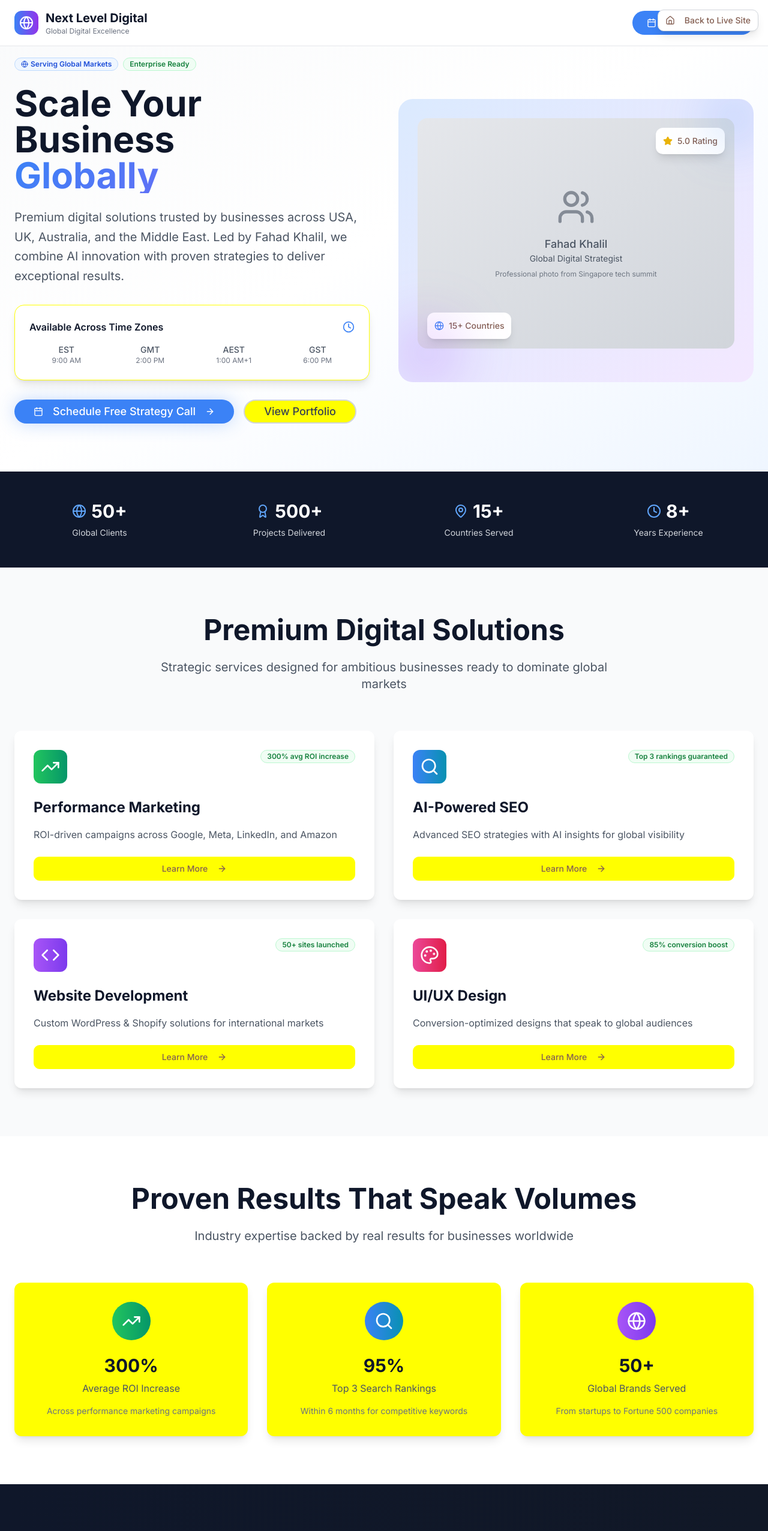
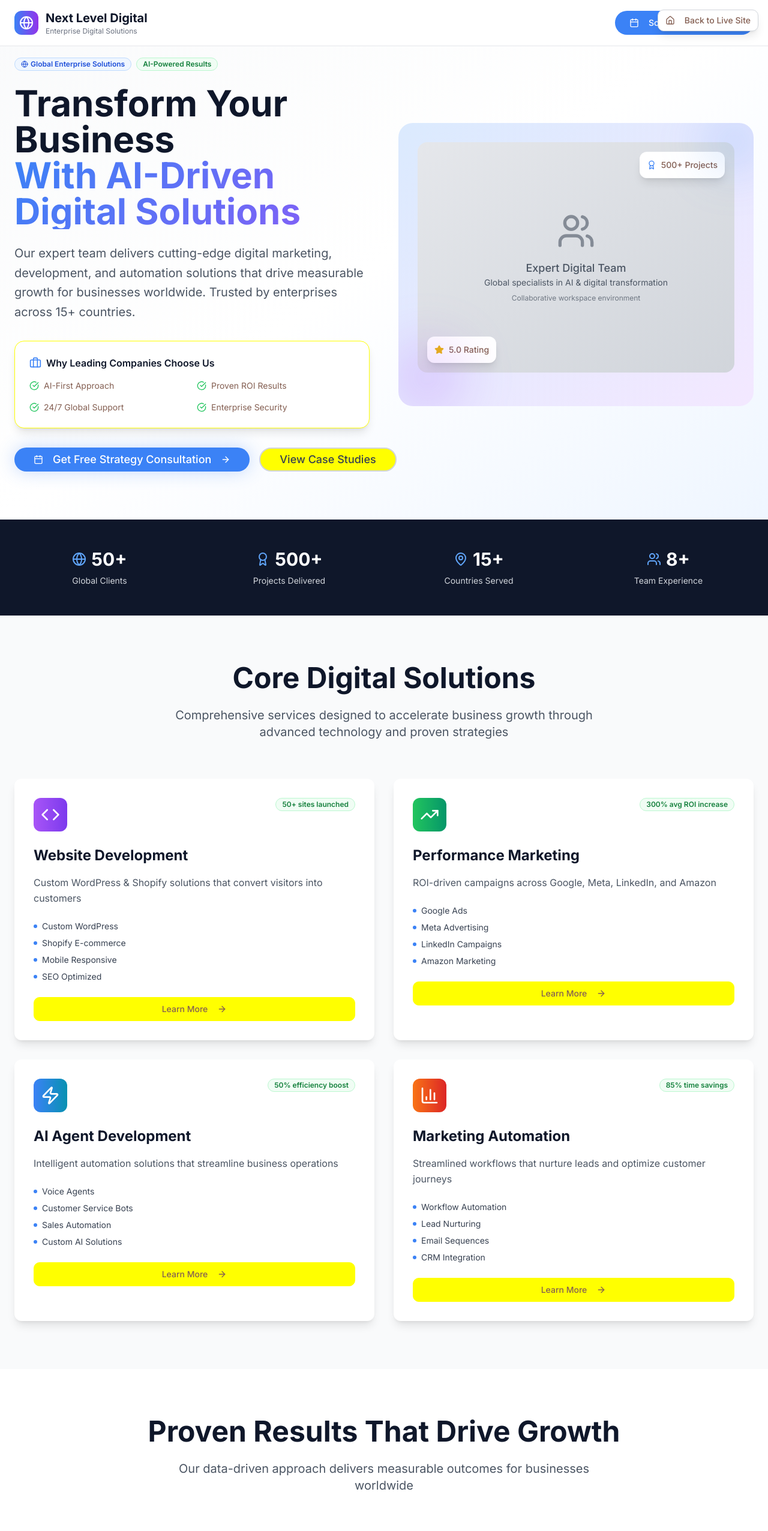
Before and after one commit to DigitalFahad/nextld, a React (Vite) app: page /preview-layout1 in a window 1280 px wide. Shown: the top 2552 px of the page at 60% size. Built offline with nearby package versions, Linux system fonts and the light colour scheme.

Commit message:
Refactor: Remove founder focus, update services
Remove founder-focused elements from Layout Option 1 and focus on a corporate/team-oriented approach. Prioritize Website Development, Performance Marketing, AI Agent Development, and Marketing Automation as the top 4 services.

```diff
--- a/src/components/HomePage-Layout1.tsx
+++ b/src/components/HomePage-Layout1.tsx
@@ -1,3 +1,4 @@
+
 import { Button } from "@/components/ui/button";
 import { Card, CardContent } from "@/components/ui/card";
 import { Badge } from "@/components/ui/badge";
@@ -11,44 +12,51 @@ import {
   TrendingUp,
   Search,
   Code,
-  Palette,
+  Zap,
   Users,
   Award,
   Clock,
   MapPin,
   Phone,
-  Mail
+  Mail,
+  Target,
+  BarChart3,
+  Briefcase
 } from "lucide-react";
 
 const HomePageLayout1 = () => {
   const coreServices = [
     {
+      icon: Code,
+      title: "Website Development",
+      description: "Custom WordPress & Shopify solutions that convert visitors into customers",
+      highlight: "50+ sites launched",
+      color: "from-purple-500 to-violet-600",
+      features: ["Custom WordPress", "Shopify E-commerce", "Mobile Responsive", "SEO Optimized"]
+    },
+    {
       icon: TrendingUp,
       title: "Performance Marketing",
       description: "ROI-driven campaigns across Google, Meta, LinkedIn, and Amazon",
       highlight: "300% avg ROI increase",
-      color: "from-green-500 to-emerald-600"
+      color: "from-green-500 to-emerald-600",
+      features: ["Google Ads", "Meta Advertising", "LinkedIn Campaigns", "Amazon Marketing"]
     },
     {
-      icon: Search,
-      title: "AI-Powered SEO",
-      description: "Advanced SEO strategies with AI insights for global visibility",
-      highlight: "Top 3 rankings guaranteed",
-      color: "from-blue-500 to-cyan-600"
+      icon: Zap,
+      title: "AI Agent Development",
+      description: "Intelligent automation solutions that streamline business operations",
+      highlight: "50% efficiency boost",
+      color: "from-blue-500 to-cyan-600",
+      features: ["Voice Agents", "Customer Service Bots", "Sales Automation", "Custom AI Solutions"]
     },
     {
-      icon: Code,
-      title: "Website Development",
-      description: "Custom WordPress & Shopify solutions for international markets",
-      highlight: "50+ sites launched",
-      color: "from-purple-500 to-violet-600"
-    },
-    {
-      icon: Palette,
-      title: "UI/UX Design",
-      description: "Conversion-optimized designs that speak to global audiences",
-      highlight: "85% conversion boost",
-      color: "from-pink-500 to-rose-600"
+      icon: BarChart3,
+      title: "Marketing Automation",
+      description: "Streamlined workflows that nurture leads and optimize customer journeys",
+      highlight: "85% time savings",
+      color: "from-orange-500 to-red-600",
+      features: ["Workflow Automation", "Lead Nurturing", "Email Sequences", "CRM Integration"]
     }
   ];
 
@@ -56,19 +64,34 @@ const HomePageLayout1 = () => {
     { label: "Global Clients", value: "50+", icon: Globe },
     { label: "Projects Delivered", value: "500+", icon: Award },
     { label: "Countries Served", value: "15+", icon: MapPin },
-    { label: "Years Experience", value: "8+", icon: Clock }
+    { label: "Team Experience", value: "8+", icon: Users }
   ];
 
-  const timeZones = [
-    { zone: "EST", time: "9:00 AM" },
-    { zone: "GMT", time: "2:00 PM" },
-    { zone: "AEST", time: "1:00 AM+1" },
-    { zone: "GST", time: "6:00 PM" }
+  const achievements = [
+    {
+      icon: Target,
+      metric: "300%",
+      label: "Average ROI Increase",
+      description: "Across performance marketing campaigns"
+    },
+    {
+      icon: Code,
+      metric: "95%",
+      label: "Client Satisfaction Rate",
+      description: "Based on project completion reviews"
+    },
+    {
+      icon: Users,
+      metric: "50+",
+      label: "Enterprise Clients",
+      description: "From startups to Fortune 500 companies"
+    }
   ];
 
   return (
     <div className="min-h-screen bg-white">
       <PreviewNav />
+
       {/* Header */}
       <header className="fixed top-0 left-0 right-0 z-50 bg-white/95 backdrop-blur-md border-b border-gray-200">
         <div className="container mx-auto px-6 py-4">
@@ -79,57 +102,67 @@ const HomePageLayout1 = () => {
               </div>
               <div>
                 <span className="text-xl font-bold text-navy-900">Next Level Digital</span>
-                <div className="text-xs text-gray-500">Global Digital Excellence</div>
+                <div className="text-xs text-gray-500">Enterprise Digital Solutions</div>
               </div>
             </div>
             <Button className="bg-primary hover:bg-blue-600 text-white px-6 py-2 rounded-full">
               <Calendar className="w-4 h-4 mr-2" />
-              Book Consultation
+              Schedule Consultation
             </Button>
           </div>
         </div>
       </header>
 
-      {/* Hero Section - Split Layout */}
+      {/* Hero Section */}
       <section className="pt-24 pb-20 bg-gradient-to-br from-gray-50 via-white to-blue-50">
         <div className="container mx-auto px-6">
           <div className="grid grid-cols-1 lg:grid-cols-2 gap-12 items-center">
-            {/* Left: Authority Messaging */}
+            {/* Left: Corporate Messaging */}
             <div>
               <div className="flex items-center space-x-2 mb-6">
                 <Badge className="bg-blue-50 text-blue-700 border-blue-200">
                   <Globe className="w-3 h-3 mr-1" />
-                  Serving Global Markets
+                  Global Enterprise Solutions
                 </Badge>
                 <Badge className="bg-green-50 text-green-700 border-green-200">
-                  Enterprise Ready
+                  AI-Powered Results
                 </Badge>
               </div>
 
               <h1 className="text-5xl lg:text-6xl font-bold text-navy-900 mb-6 leading-tight">
-                Scale Your Business
-                <span className="gradient-text block">Globally</span>
+                Transform Your Business
+                <span className="gradient-text block">With AI-Driven Digital Solutions</span>
               </h1>
 
               <p className="text-xl text-gray-600 mb-8 leading-relaxed">
-                Premium digital solutions trusted by businesses across USA, UK, Australia,
-                and the Middle East. Led by Fahad Khalil, we combine AI innovation with
-                proven strategies to deliver exceptional results.
+                Our expert team delivers cutting-edge digital marketing, development, and automation
+                solutions that drive measurable growth for businesses worldwide. Trusted by enterprises
+                across 15+ countries.
               </p>
 
-              {/* International Credibility */}
+              {/* Key Differentiators */}
               <div className="bg-white rounded-2xl p-6 shadow-lg border mb-8">
-                <div className="flex items-center justify-between mb-4">
-                  <h3 className="font-semibold text-navy-900">Available Across Time Zones</h3>
-                  <Clock className="w-5 h-5 text-blue-500" />
-                </div>
-                <div className="grid grid-cols-2 md:grid-cols-4 gap-4">
-                  {timeZones.map((tz) => (
-                    <div key={tz.zone} className="text-center">
-                      <div className="text-sm font-medium text-gray-600">{tz.zone}</div>
-                      <div className="text-xs text-gray-500">{tz.time}</div>
-                    </div>
-                  ))}
+                <h3 className="font-semibold text-navy-900 mb-4 flex items-center">
+                  <Briefcase className="w-5 h-5 mr-2 text-blue-500" />
+                  Why Leading Companies Choose Us
+                </h3>
+                <div className="grid grid-cols-1 md:grid-cols-2 gap-4">
+                  <div className="flex items-center space-x-2">
+                    <CheckCircle className="w-4 h-4 text-green-500" />
+                    <span className="text-sm">AI-First Approach</span>
+                  </div>
+                  <div className="flex items-center space-x-2">
+                    <CheckCircle className="w-4 h-4 text-green-500" />
+                    <span className="text-sm">Proven ROI Results</span>
+                  </div>
+                  <div className="flex items-center space-x-2">
+                    <CheckCircle className="w-4 h-4 text-green-500" />
+                    <span className="text-sm">24/7 Global Support</span>
+                  </div>
+                  <div className="flex items-center space-x-2">
+                    <CheckCircle className="w-4 h-4 text-green-500" />
+                    <span className="text-sm">Enterprise Security</span>
+                  </div>
                 </div>
               </div>
 
@@ -137,39 +170,39 @@ const HomePageLayout1 = () => {
               <div className="flex flex-col sm:flex-row gap-4">
                 <Button className="bg-primary hover:bg-blue-600 text-white px-8 py-4 rounded-full text-lg font-medium group ai-glow">
                   <Calendar className="w-5 h-5 mr-2" />
-                  Schedule Free Strategy Call
+                  Get Free Strategy Consultation
                   <ArrowRight className="ml-2 w-5 h-5 group-hover:translate-x-1 transition-transform" />
                 </Button>
                 <Button variant="outline" className="border-2 border-gray-300 hover:border-primary text-gray-700 hover:text-primary px-8 py-4 rounded-full text-lg">
-                  View Portfolio
+                  View Case Studies
                 </Button>
               </div>
             </div>
 
-            {/* Right: Professional Image Placeholder */}
+            {/* Right: Team/Corporate Visual */}
             <div className="relative">
               <div className="bg-gradient-to-br from-blue-100 to-purple-100 rounded-3xl p-8 relative overflow-hidden">
-                {/* Professional Photo Placeholder */}
+                {/* Corporate Team Placeholder */}
                 <div className="w-full h-96 bg-gradient-to-br from-gray-200 to-gray-300 rounded-2xl flex items-center justify-center mb-6 relative">
                   <div className="text-center text-gray-600">
                     <Users className="w-16 h-16 mx-auto mb-4 opacity-60" />
-                    <p className="text-lg font-medium">Fahad Khalil</p>
-                    <p className="text-sm">Global Digital Strategist</p>
-                    <p className="text-xs mt-2 opacity-75">Professional photo from Singapore tech summit</p>
+                    <p className="text-lg font-medium">Expert Digital Team</p>
+                    <p className="text-sm">Global specialists in AI & digital transformation</p>
+                    <p className="text-xs mt-2 opacity-75">Collaborative workspace environment</p>
                   </div>
 
-                  {/* Floating Trust Elements */}
+                  {/* Floating Achievement Elements */}
                   <div className="absolute top-4 right-4 bg-white rounded-lg p-3 shadow-lg">
                     <div className="flex items-center space-x-2">
-                      <Star className="w-4 h-4 text-yellow-500 fill-current" />
-                      <span className="text-sm font-medium">5.0 Rating</span>
+                      <Award className="w-4 h-4 text-blue-500" />
+                      <span className="text-sm font-medium">500+ Projects</span>
                     </div>
                   </div>
 
                   <div className="absolute bottom-4 left-4 bg-white rounded-lg p-3 shadow-lg">
                     <div className="flex items-center space-x-2">
-                      <Globe className="w-4 h-4 text-blue-500" />
-                      <span className="text-sm font-medium">15+ Countries</span>
+                      <Star className="w-4 h-4 text-yellow-500 fill-current" />
+                      <span className="text-sm font-medium">5.0 Rating</span>
                     </div>
                   </div>
                 </div>
@@ -200,15 +233,15 @@ const HomePageLayout1 = () => {
         </div>
       </section>
 
-      {/* Core Services */}
+      {/* Core Services - Top 4 */}
       <section className="py-20 bg-gray-50">
         <div className="container mx-auto px-6">
           <div className="text-center mb-16">
             <h2 className="text-4xl md:text-5xl font-bold text-navy-900 mb-6">
-              Premium Digital Solutions
+              Core Digital Solutions
             </h2>
             <p className="text-xl text-gray-600 max-w-3xl mx-auto">
-              Strategic services designed for ambitious businesses ready to dominate global markets
+              Comprehensive services designed to accelerate business growth through advanced technology and proven strategies
             </p>
           </div>
 
@@ -233,6 +266,15 @@ const HomePageLayout1 = () => {
                     {service.description}
                   </p>
 
+                  <div className="space-y-2 mb-6">
+                    {service.features.map((feature) => (
+                      <div key={feature} className="flex items-center text-sm text-gray-700">
+                        <div className="w-1.5 h-1.5 bg-primary rounded-full mr-2"></div>
+                        {feature}
+                      </div>
+                    ))}
+                  </div>
+
                   <Button variant="outline" className="w-full group-hover:bg-primary group-hover:text-white transition-colors">
                     Learn More
                     <ArrowRight className="w-4 h-4 ml-2" />
@@ -244,90 +286,76 @@ const HomePageLayout1 = () => {
         </div>
       </section>
 
-      {/* Results & Social Proof */}
+      {/* Results & Achievements */}
       <section className="py-20 bg-white">
         <div className="container mx-auto px-6">
           <div className="text-center mb-16">
             <h2 className="text-4xl md:text-5xl font-bold text-navy-900 mb-6">
-              Proven Results That Speak Volumes
+              Proven Results That Drive Growth
             </h2>
             <p className="text-xl text-gray-600 max-w-3xl mx-auto">
-              Industry expertise backed by real results for businesses worldwide
+              Our data-driven approach delivers measurable outcomes for businesses worldwide
             </p>
           </div>
 
           <div className="grid grid-cols-1 md:grid-cols-3 gap-8">
-            {/* Client Results */}
-            <Card className="text-center p-8 border-0 shadow-lg">
-              <div className="w-16 h-16 bg-gradient-to-r from-green-500 to-emerald-600 rounded-full mx-auto mb-6 flex items-center justify-center">
-                <TrendingUp className="w-8 h-8 text-white" />
-              </div>
-              <h3 className="text-3xl font-bold text-navy-900 mb-2">300%</h3>
-              <p className="text-gray-600 mb-4">Average ROI Increase</p>
-              <p className="text-sm text-gray-500">Across performance marketing campaigns</p>
-            </Card>
-
-            <Card className="text-center p-8 border-0 shadow-lg">
-              <div className="w-16 h-16 bg-gradient-to-r from-blue-500 to-cyan-600 rounded-full mx-auto mb-6 flex items-center justify-center">
-                <Search className="w-8 h-8 text-white" />
-              </div>
-              <h3 className="text-3xl font-bold text-navy-900 mb-2">95%</h3>
-              <p className="text-gray-600 mb-4">Top 3 Search Rankings</p>
-              <p className="text-sm text-gray-500">Within 6 months for competitive keywords</p>
-            </Card>
-
-            <Card className="text-center p-8 border-0 shadow-lg">
-              <div className="w-16 h-16 bg-gradient-to-r from-purple-500 to-violet-600 rounded-full mx-auto mb-6 flex items-center justify-center">
-                <Globe className="w-8 h-8 text-white" />
-              </div>
-              <h3 className="text-3xl font-bold text-navy-900 mb-2">50+</h3>
-              <p className="text-gray-600 mb-4">Global Brands Served</p>
-              <p className="text-sm text-gray-500">From startups to Fortune 500 companies</p>
-            </Card>
+            {achievements.map((achievement) => (
+              <Card key={achievement.label} className="text-center p-8 border-0 shadow-lg">
+                <div className="w-16 h-16 bg-gradient-to-r from-blue-500 to-purple-600 rounded-full mx-auto mb-6 flex items-center justify-center">
+                  <achievement.icon className="w-8 h-8 text-white" />
+                </div>
+                <h3 className="text-3xl font-bold text-navy-900 mb-2">{achievement.metric}</h3>
+                <p className="text-gray-600 mb-4 font-medium">{achievement.label}</p>
+                <p className="text-sm text-gray-500">{achievement.description}</p>
+              </Card>
+            ))}
           </div>
         </div>
       </section>
 
-      {/* About Fahad - Authority Section */}
+      {/* Company Values & Approach */}
       <section className="py-20 bg-gradient-to-r from-navy-900 to-gray-900 text-white">
         <div className="container mx-auto px-6">
           <div className="grid grid-cols-1 lg:grid-cols-2 gap-12 items-center">
             <div>
               <h2 className="text-4xl md:text-5xl font-bold mb-6">
-                Meet Your Strategic Partner
+                Our Strategic Approach
               </h2>
               <p className="text-xl text-gray-300 mb-6 leading-relaxed">
-                Fahad Khalil brings 8+ years of digital expertise, having spoken at global
-                conferences and advised businesses across 15+ countries on scaling through
-                digital transformation.
+                We combine cutting-edge AI technology with proven digital marketing strategies
+                to deliver exceptional results for businesses ready to scale globally.
               </p>
 
               <div className="space-y-4 mb-8">
                 <div className="flex items-center space-x-3">
                   <CheckCircle className="w-5 h-5 text-green-400" />
-                  <span>Featured speaker at Singapore Tech Summit 2024</span>
+                  <span>AI-powered optimization across all digital channels</span>
                 </div>
                 <div className="flex items-center space-x-3">
                   <CheckCircle className="w-5 h-5 text-green-400" />
-                  <span>Certified in Google, Meta, and HubSpot platforms</span>
+                  <span>Data-driven strategies with transparent reporting</span>
                 </div>
                 <div className="flex items-center space-x-3">
                   <CheckCircle className="w-5 h-5 text-green-400" />
-                  <span>Strategic advisor to 50+ international businesses</span>
+                  <span>24/7 support with dedicated account management</span>
+                </div>
+                <div className="flex items-center space-x-3">
+                  <CheckCircle className="w-5 h-5 text-green-400" />
+                  <span>Enterprise-grade security and compliance</span>
                 </div>
               </div>
 
               <Button className="bg-blue-600 hover:bg-blue-700 text-white px-8 py-3 rounded-full">
-                View Full Bio
+                Learn About Our Process
               </Button>
             </div>
 
             <div className="relative">
               <div className="w-full h-96 bg-gradient-to-br from-gray-700 to-gray-800 rounded-2xl flex items-center justify-center">
                 <div className="text-center text-gray-400">
-                  <Award className="w-16 h-16 mx-auto mb-4" />
-                  <p className="text-lg">Professional Photo</p>
-                  <p className="text-sm">At Global Conference</p>
+                  <BarChart3 className="w-16 h-16 mx-auto mb-4" />
+                  <p className="text-lg">Strategic Dashboard</p>
+                  <p className="text-sm">Real-time performance metrics</p>
                 </div>
               </div>
             </div>
@@ -339,26 +367,26 @@ const HomePageLayout1 = () => {
       <section className="py-20 bg-gradient-to-r from-blue-600 to-purple-600 text-white">
         <div className="container mx-auto px-6 text-center">
           <h2 className="text-4xl md:text-5xl font-bold mb-6">
-            Ready to Scale Globally?
+            Ready to Accelerate Your Growth?
           </h2>
           <p className="text-xl mb-8 max-w-3xl mx-auto opacity-90">
-            Book your free 30-minute strategy session and discover how we can
-            accelerate your business growth in international markets.
+            Schedule a free consultation with our digital strategy experts and discover
+            how AI-powered solutions can transform your business.
           </p>
 
           <div className="flex flex-col sm:flex-row gap-4 justify-center items-center mb-8">
             <Button className="bg-white text-blue-600 hover:bg-gray-100 px-8 py-4 rounded-full text-lg font-medium">
               <Calendar className="w-5 h-5 mr-2" />
-              Book Free Strategy Call
+              Schedule Free Consultation
             </Button>
             <Button variant="outline" className="border-white text-white hover:bg-white hover:text-blue-600 px-8 py-4 rounded-full text-lg">
               <Phone className="w-5 h-5 mr-2" />
-              WhatsApp Direct
+              Call Direct
             </Button>
           </div>
 
           <p className="text-sm opacity-75">
-            ✓ No commitment required ✓ Results-focused consultation ✓ International expertise
+            ✓ No long-term contracts ✓ Results-focused approach ✓ Global expertise
           </p>
         </div>
       </section>
@@ -373,7 +401,7 @@ const HomePageLayout1 = () => {
                 <span className="text-xl font-bold">Next Level Digital</span>
               </div>
               <p className="text-gray-300 mb-4">
-                Global digital excellence, delivered with precision and passion.
+                Enterprise digital solutions powered by AI innovation.
               </p>
             </div>
 
@@ -382,11 +410,11 @@ const HomePageLayout1 = () => {
               <div className="space-y-2 text-gray-300">
                 <div className="flex items-center space-x-2">
                   <MapPin className="w-4 h-4" />
-                  <span>Karachi | Singapore | Remote</span>
+                  <span>Serving 15+ Countries Worldwide</span>
                 </div>
                 <div className="flex items-center space-x-2">
                   <Clock className="w-4 h-4" />
-                  <span>Available 24/7 Across Time Zones</span>
+                  <span>24/7 Global Support Coverage</span>
                 </div>
               </div>
             </div>
```
